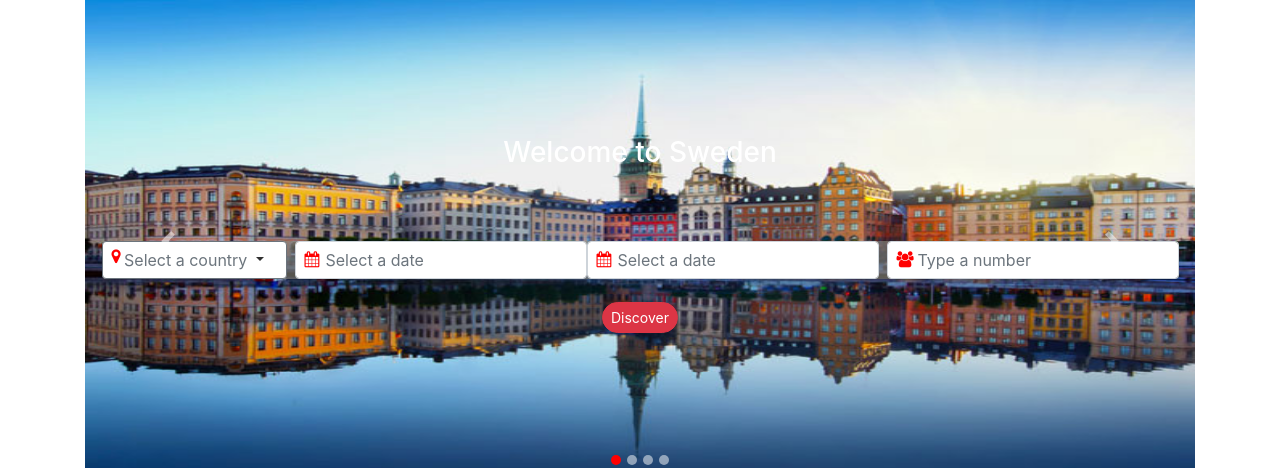
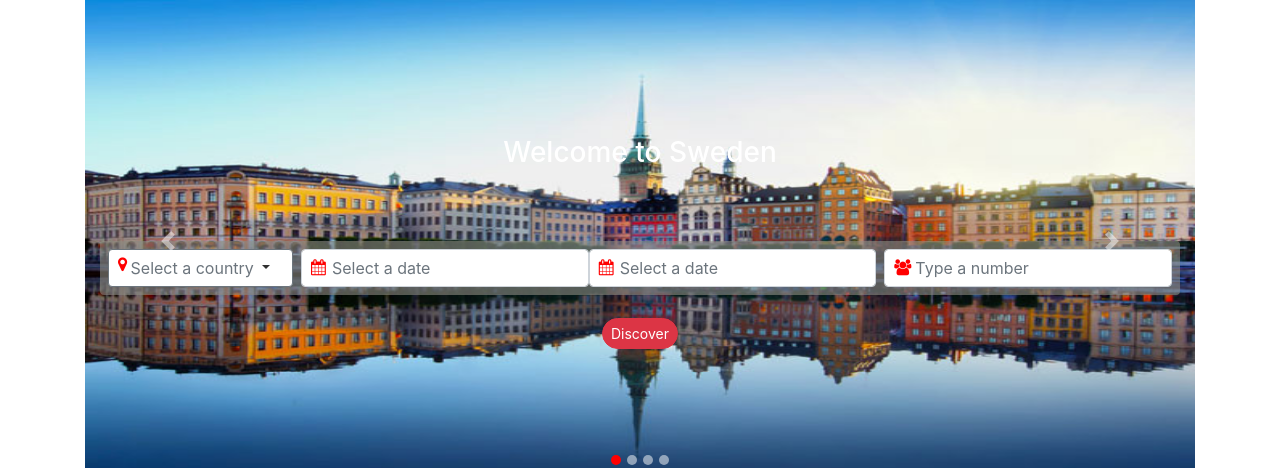
Before and after one commit to tingan/globuzzer, a website: page public/index.html in a window 1280 px wide. Shown: the part 67-535 px from the top of the page. Drawn offline with Linux system fonts and the light colour scheme.

Commit message:
add padding

```diff
--- a/public/index.html
+++ b/public/index.html
@@ -88,7 +88,7 @@
         </div>
         <div class="col-md-12 d-flex flex-column justify-content-center align-items-center position-absolute" id="searchForm">
 
-        <form class="rounded d-flex flex-lg-row flex-md-column flex-sm-column flex-column row-control">
+        <form class="p-2 rounded d-flex flex-lg-row flex-md-column flex-sm-column flex-column row-control">
             <div class="mr-lg-2">
                 <div class="dropdown dropdown-countries w-sm-100">
                     <button class="btn btn-secondary dropdown-toggle " type="button" id="dropdownMenuButton"
```
